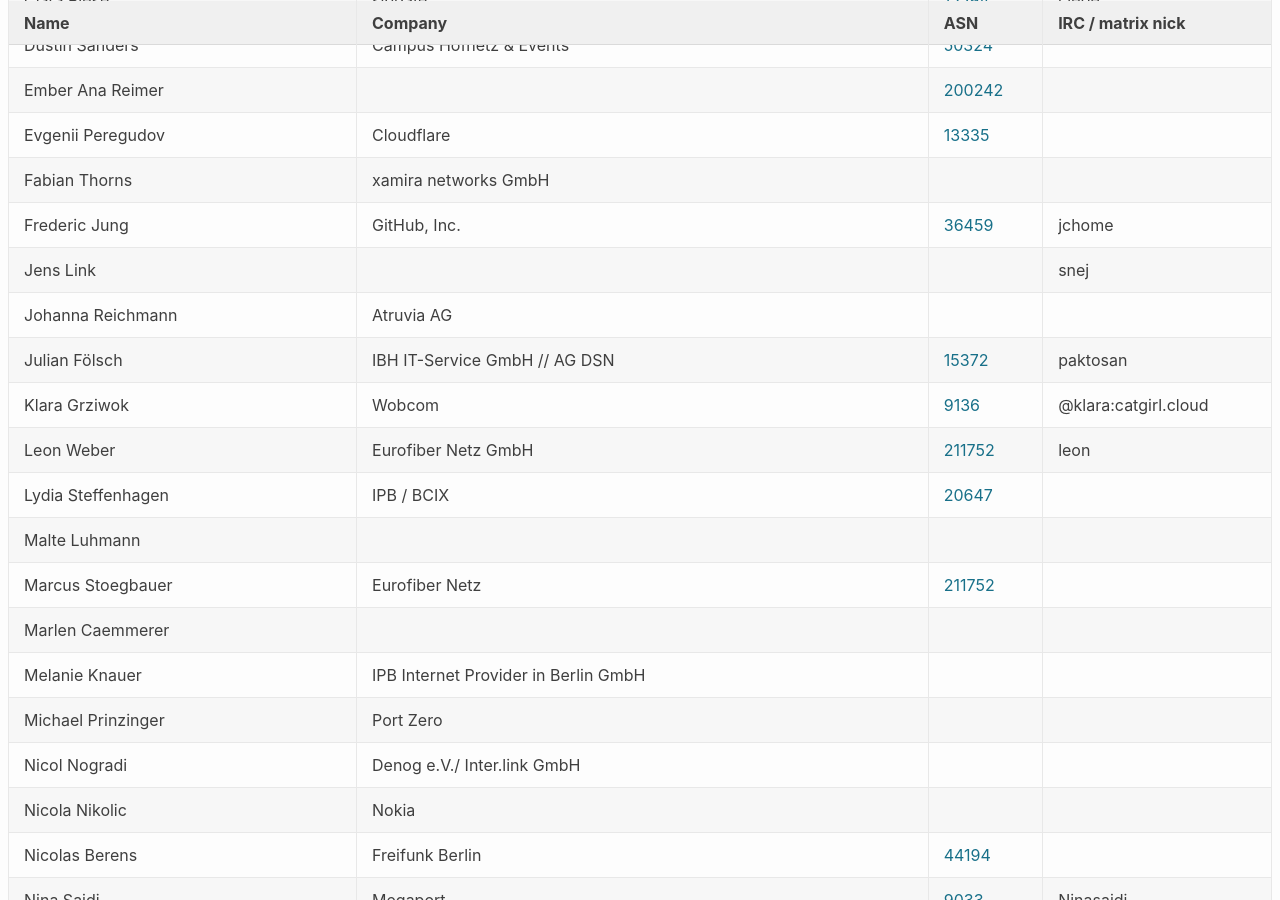
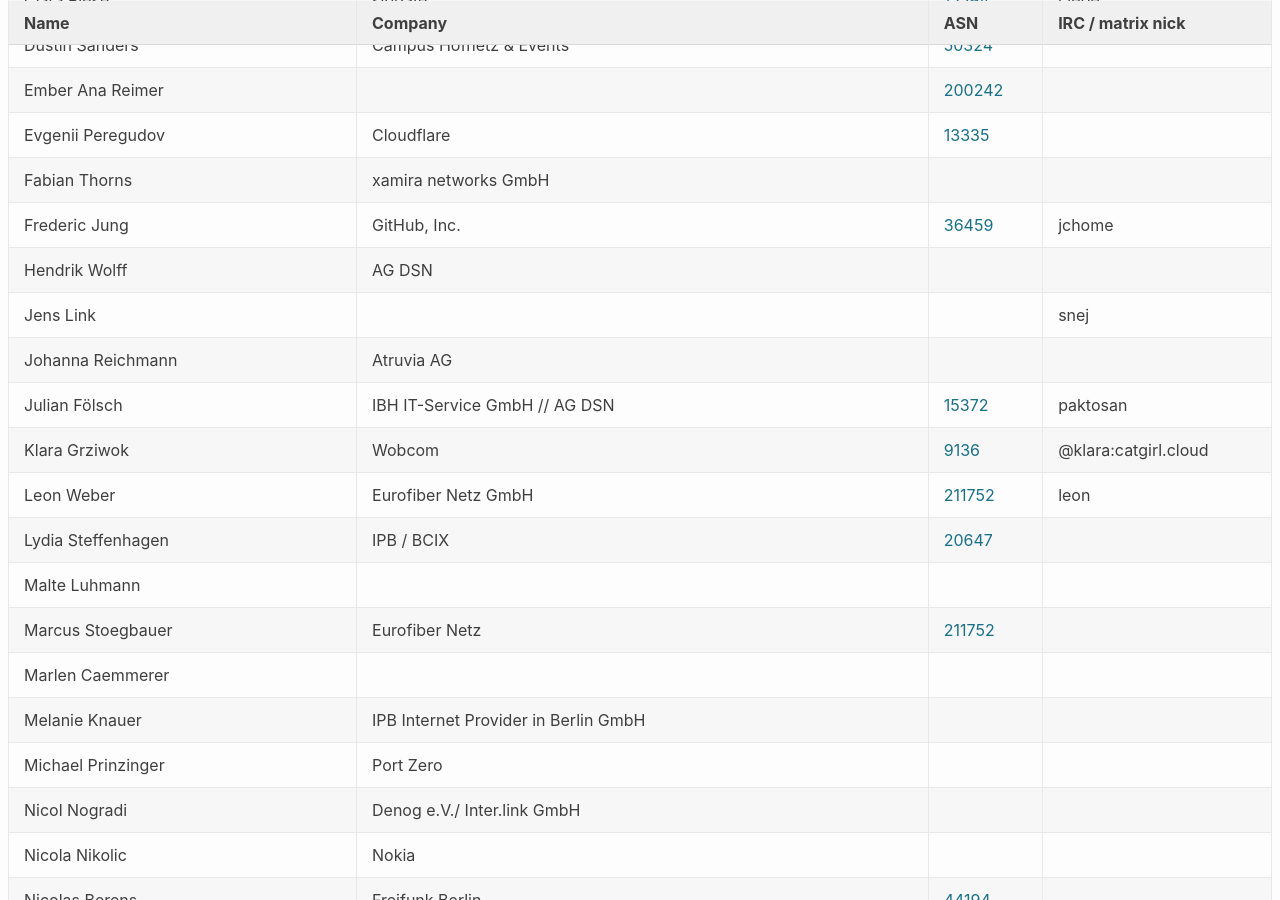
Before and after one commit to denog/pretix-attendeelist, a Jekyll site: the page built from denogmeetup25-03/index.markdown, in a window 1280 px wide and 900 px high, scrolled down 751 px. Built offline with Jekyll 4.4.1, drawn with Linux system fonts in a browser that asks for light colours.

Commit message:
Latest data: Wed Mar 19 18:35:39 UTC 2025

```diff
--- a/_data/attendees_denogmeetup25-03.json
+++ b/_data/attendees_denogmeetup25-03.json
@@ -124,6 +124,12 @@
     "company": "GitHub, Inc.",
     "irc": "jchome",
     "asn": "36459"
+  },
+  {
+    "name": "Hendrik Wolff",
+    "company": "AG DSN",
+    "irc": null,
+    "asn": null
   },
   {
     "name": "Jens Link",
```
